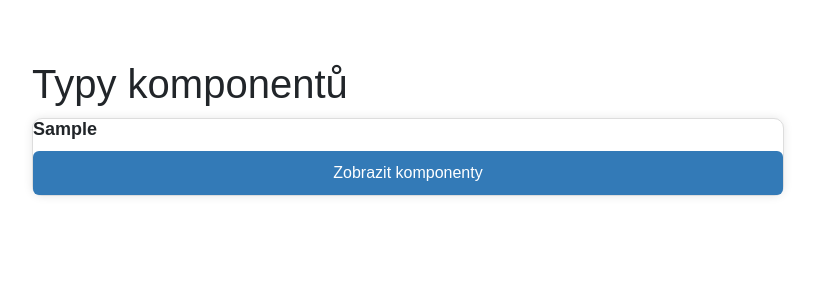
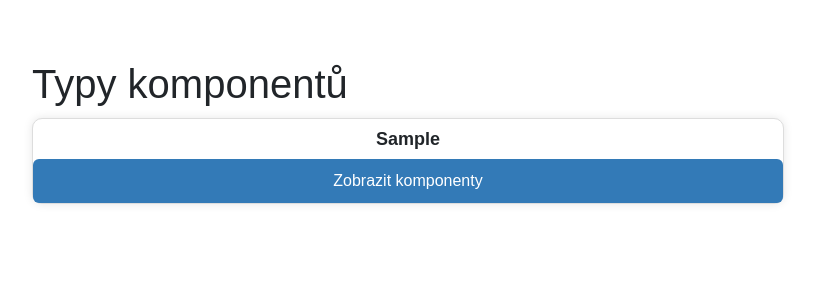
Before and after one commit to davidddDev/komponenty, a CodeIgniter 4 app: the page made by app/Views/index.php in a window 1280 px wide. Shown: the top 300 px of the page, without its empty margins (232-1047 px from the left). Run offline with PHP 8.4 and a stand-in for CodeIgniter, Linux system fonts and the light colour scheme; the template is opened without the code that fills it: most values are stand-ins (such as "Sample title", 1, 10 or a date in 2020); some libraries are stand-ins or nearby versions.

Commit message:
basic work 6/3/25

```diff
--- a/app/Views/index.php
+++ b/app/Views/index.php
@@ -18,7 +18,8 @@
     .card-title {
         font-size: 18px;
         font-weight: bold;
-        margin-bottom: 10px;
+        text-align: center;
+        margin-top: 10px;
     }
     .card-body {
         padding: 20px;
--- a/app/Views/komponenty_podle_typu.php
+++ b/app/Views/komponenty_podle_typu.php
@@ -18,10 +18,12 @@
     .card-title {
         font-size: 18px;
         font-weight: bold;
-        margin-bottom: 10px;
+        text-align: center;
+        margin-top: 10px;
     }
     .card-body {
         padding: 20px;
+
     }
 </style>
 
```
